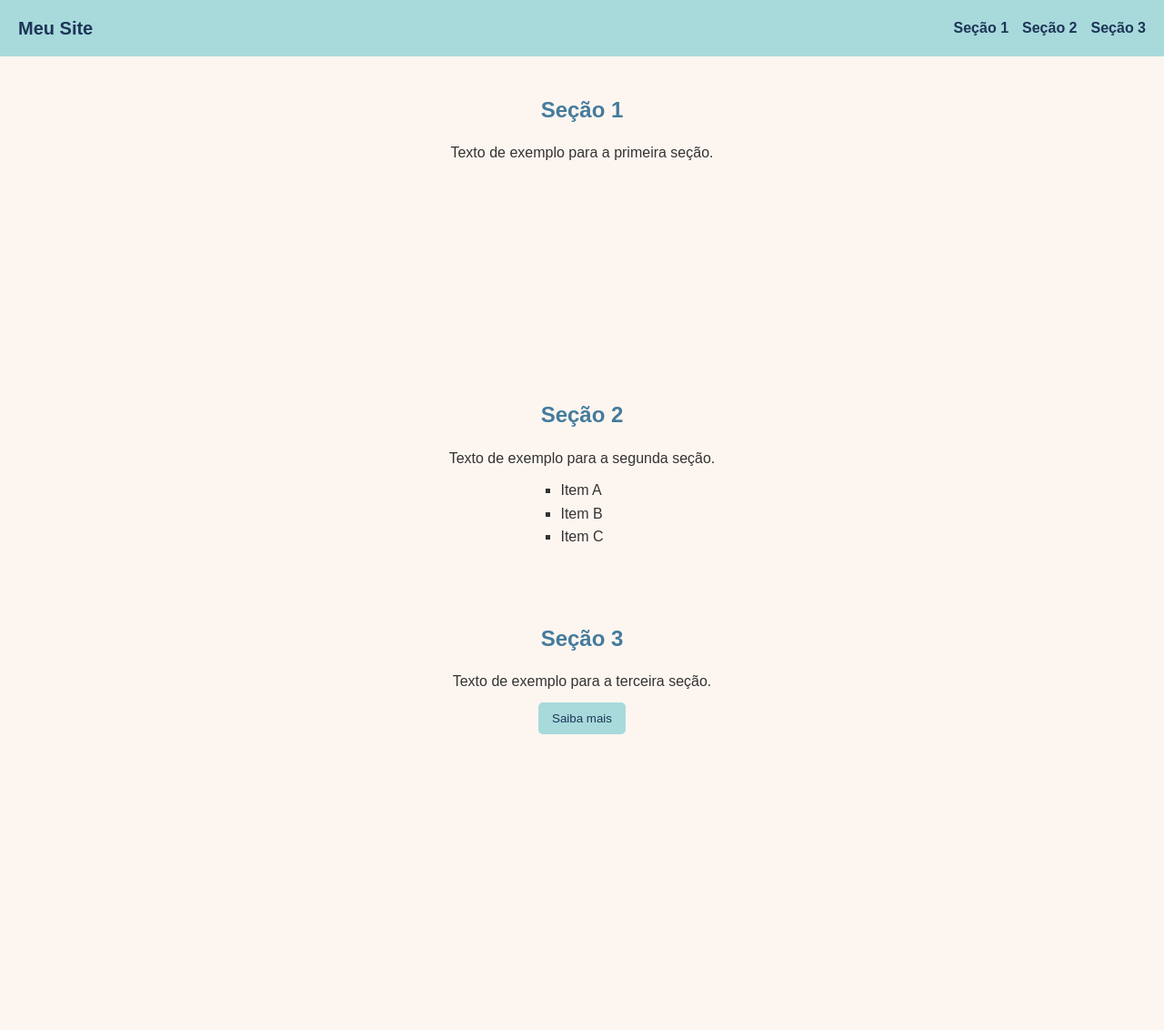
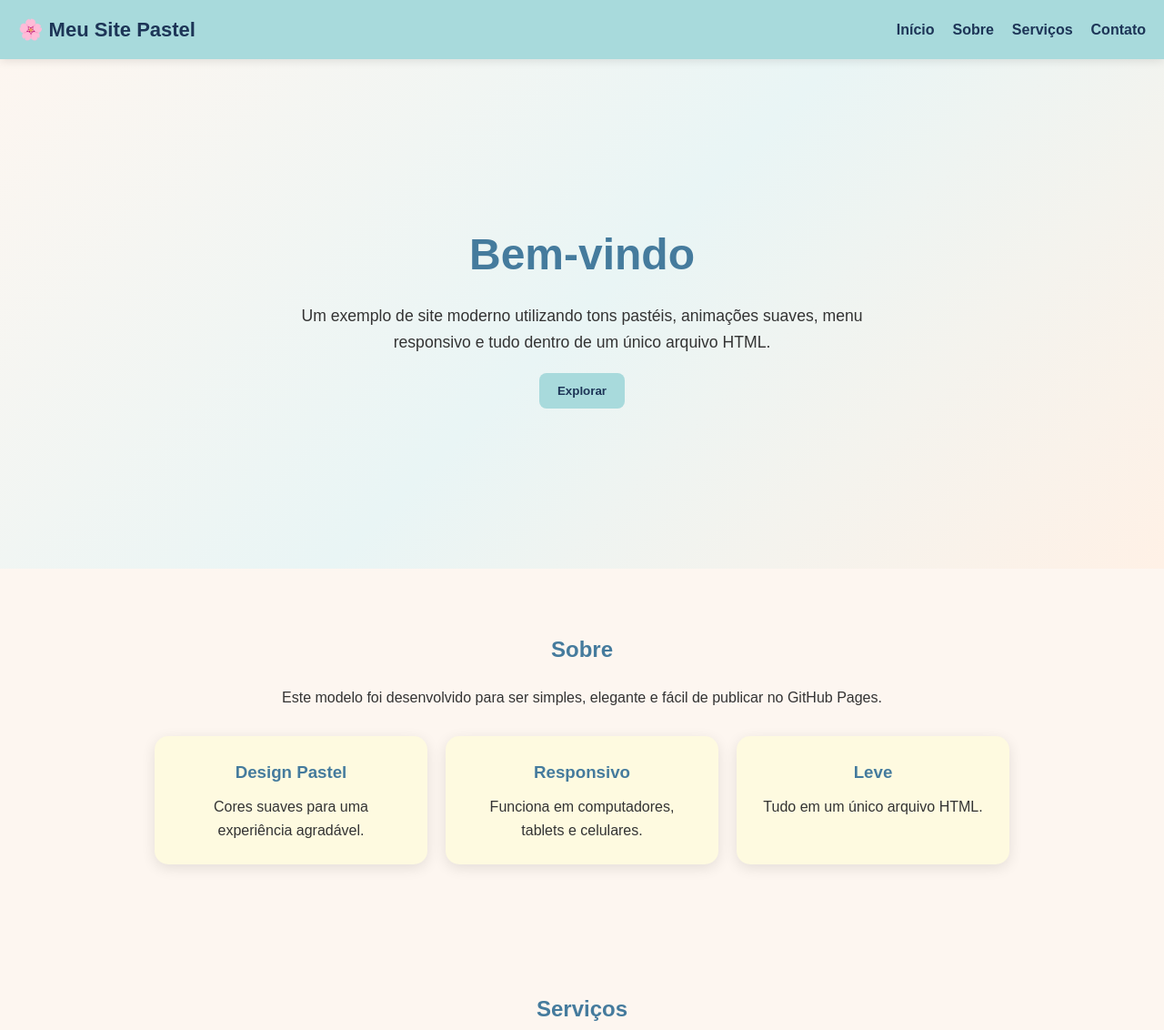
Before and after one commit to manuelaschiochet-cyber/PROJETO-AGRINHO, a plain HTML site: page index.html in a window 1280 px wide. Shown: the top 1132 px of the page at 91% size. Before the commit the page ends 847 px from the top, so only its background shows below. Drawn offline with Linux system fonts and the light colour scheme; files that its build step writes are made by us from their sources.

Commit message:
Update index.html

```diff
--- a/index.html
+++ b/index.html
@@ -4,43 +4,348 @@
 <meta charset="UTF-8">
 <meta name="viewport" content="width=device-width, initial-scale=1.0">
 <title>Meu Site Pastel</title>
-    <link rel="stylesheet" href="css/style.css">
+
+<style>
+/* =========================
+   BASE DO SITE
+========================= */
+*{
+    margin:0;
+    padding:0;
+    box-sizing:border-box;
+}
+
+html{
+    scroll-behavior:smooth;
+}
+
+body{
+    font-family:Arial,sans-serif;
+    background:#fdf6f0;
+    color:#333;
+    line-height:1.6;
+}
+
+/* =========================
+   CABEÇALHO
+========================= */
+header{
+    background:#a8dadc;
+    color:#1d3557;
+    padding:15px 20px;
+    display:flex;
+    justify-content:space-between;
+    align-items:center;
+    position:sticky;
+    top:0;
+    z-index:1000;
+    box-shadow:0 2px 10px rgba(0,0,0,.1);
+}
+
+header h1{
+    font-size:22px;
+}
+
+.menu-toggle{
+    display:none;
+    background:#ffe5d9;
+    border:none;
+    padding:8px 12px;
+    border-radius:6px;
+    cursor:pointer;
+    font-weight:bold;
+}
+
+/* =========================
+   MENU
+========================= */
+nav ul{
+    list-style:none;
+    display:flex;
+    gap:20px;
+}
+
+nav ul li a{
+    text-decoration:none;
+    color:#1d3557;
+    font-weight:bold;
+    transition:.3s;
+}
+
+nav ul li a:hover{
+    color:#f4a261;
+}
+
+/* =========================
+   HERO
+========================= */
+.hero{
+    min-height:70vh;
+    display:flex;
+    flex-direction:column;
+    justify-content:center;
+    align-items:center;
+    text-align:center;
+    padding:40px 20px;
+    background:linear-gradient(
+        135deg,
+        #fdf6f0,
+        #e9f5f5,
+        #fff1e6
+    );
+}
+
+.hero h2{
+    font-size:3rem;
+    color:#457b9d;
+    margin-bottom:15px;
+}
+
+.hero p{
+    max-width:700px;
+    font-size:1.1rem;
+}
+
+.hero button{
+    margin-top:20px;
+}
+
+/* =========================
+   SEÇÕES
+========================= */
+.secao{
+    padding:70px 20px;
+    text-align:center;
+}
+
+.secao h2{
+    color:#457b9d;
+    margin-bottom:20px;
+}
+
+.secao p{
+    max-width:800px;
+    margin:auto;
+}
+
+/* =========================
+   CARDS
+========================= */
+.cards{
+    display:flex;
+    flex-wrap:wrap;
+    justify-content:center;
+    gap:20px;
+    margin-top:30px;
+}
+
+.card{
+    background:#fefae0;
+    width:300px;
+    padding:25px;
+    border-radius:15px;
+    box-shadow:0 4px 15px rgba(0,0,0,.1);
+
+    opacity:0;
+    transform:translateY(30px);
+    transition:.6s ease;
+}
+
+.card.show{
+    opacity:1;
+    transform:translateY(0);
+}
+
+.card h3{
+    color:#457b9d;
+    margin-bottom:10px;
+}
+
+/* =========================
+   BOTÕES
+========================= */
+button{
+    background:#a8dadc;
+    color:#1d3557;
+    border:none;
+    padding:12px 20px;
+    border-radius:8px;
+    cursor:pointer;
+    font-weight:bold;
+    transition:.3s;
+}
+
+button:hover{
+    background:#457b9d;
+    color:white;
+}
+
+/* =========================
+   RODAPÉ
+========================= */
+footer{
+    background:#a8dadc;
+    color:#1d3557;
+    text-align:center;
+    padding:20px;
+}
+
+/* =========================
+   RESPONSIVO
+========================= */
+@media(max-width:768px){
+
+    .menu-toggle{
+        display:block;
+    }
+
+    nav ul{
+        display:none;
+        flex-direction:column;
+        position:absolute;
+        top:70px;
+        right:15px;
+        background:#a8dadc;
+        padding:15px;
+        border-radius:10px;
+        box-shadow:0 4px 10px rgba(0,0,0,.1);
+    }
+
+    nav.open ul{
+        display:flex;
+    }
+
+    .hero h2{
+        font-size:2rem;
+    }
+
+    .cards{
+        flex-direction:column;
+        align-items:center;
+    }
+}
+</style>
 </head>
+
 <body>
+
 <header>
-        <h1>Meu Site</h1>
+    <h1>🌸 Meu Site Pastel</h1>
+
     <nav>
+        <button class="menu-toggle">Menu</button>
+
         <ul>
-                <li><a href="#secao1">Seção 1</a></li>
-                <li><a href="#secao2">Seção 2</a></li>
-                <li><a href="#secao3">Seção 3</a></li>
+            <li><a href="#inicio">Início</a></li>
+            <li><a href="#sobre">Sobre</a></li>
+            <li><a href="#servicos">Serviços</a></li>
+            <li><a href="#contato">Contato</a></li>
         </ul>
     </nav>
 </header>
 
-    <section id="secao1" class="secao">
-        <h2>Seção 1</h2>
-        <p>Texto de exemplo para a primeira seção.</p>
-        <div class="card">Card 1</div>
-        <div class="card">Card 2</div>
+<section id="inicio" class="hero">
+    <h2>Bem-vindo</h2>
+    <p>
+        Um exemplo de site moderno utilizando tons pastéis,
+        animações suaves, menu responsivo e tudo dentro
+        de um único arquivo HTML.
+    </p>
+
+    <a href="#sobre">
+        <button>Explorar</button>
+    </a>
 </section>
 
-    <section id="secao2" class="secao">
-        <h2>Seção 2</h2>
-        <p>Texto de exemplo para a segunda seção.</p>
-        <ul>
-            <li>Item A</li>
-            <li>Item B</li>
-            <li>Item C</li>
-        </ul>
+<section id="sobre" class="secao">
+    <h2>Sobre</h2>
+
+    <p>
+        Este modelo foi desenvolvido para ser simples,
+        elegante e fácil de publicar no GitHub Pages.
+    </p>
+
+    <div class="cards">
+        <div class="card">
+            <h3>Design Pastel</h3>
+            <p>Cores suaves para uma experiência agradável.</p>
+        </div>
+
+        <div class="card">
+            <h3>Responsivo</h3>
+            <p>Funciona em computadores, tablets e celulares.</p>
+        </div>
+
+        <div class="card">
+            <h3>Leve</h3>
+            <p>Tudo em um único arquivo HTML.</p>
+        </div>
+    </div>
 </section>
 
-    <section id="secao3" class="secao">
-        <h2>Seção 3</h2>
-        <p>Texto de exemplo para a terceira seção.</p>
-        <button>Saiba mais</button>
+<section id="servicos" class="secao">
+    <h2>Serviços</h2>
+
+    <div class="cards">
+        <div class="card">
+            <h3>Web Design</h3>
+            <p>Criação de interfaces modernas.</p>
+        </div>
+
+        <div class="card">
+            <h3>Sites Responsivos</h3>
+            <p>Experiência otimizada em qualquer dispositivo.</p>
+        </div>
+
+        <div class="card">
+            <h3>Landing Pages</h3>
+            <p>Páginas focadas em conversão.</p>
+        </div>
+    </div>
 </section>
 
-    <script src="js/script.js"></script>
+<section id="contato" class="secao">
+    <h2>Contato</h2>
+
+    <p>
+        contato@exemplo.com
+    </p>
+
+    <button onclick="alert('Mensagem enviada!')">
+        Enviar mensagem
+    </button>
+</section>
+
+<footer>
+    <p>© 2026 Meu Site Pastel - Todos os direitos reservados</p>
+</footer>
+
+<script>
+// MENU RESPONSIVO
+const nav = document.querySelector("nav");
+const menuBtn = document.querySelector(".menu-toggle");
+
+menuBtn.addEventListener("click", () => {
+    nav.classList.toggle("open");
+});
+
+// ANIMAÇÃO DOS CARDS
+const cards = document.querySelectorAll(".card");
+
+const observer = new IntersectionObserver((entries)=>{
+    entries.forEach(entry=>{
+        if(entry.isIntersecting){
+            entry.target.classList.add("show");
+        }
+    });
+},{
+    threshold:0.2
+});
+
+cards.forEach(card=>{
+    observer.observe(card);
+});
+</script>
+
 </body>
 </html>
```
Lines whose indentation alone changed are shown as unchanged.
